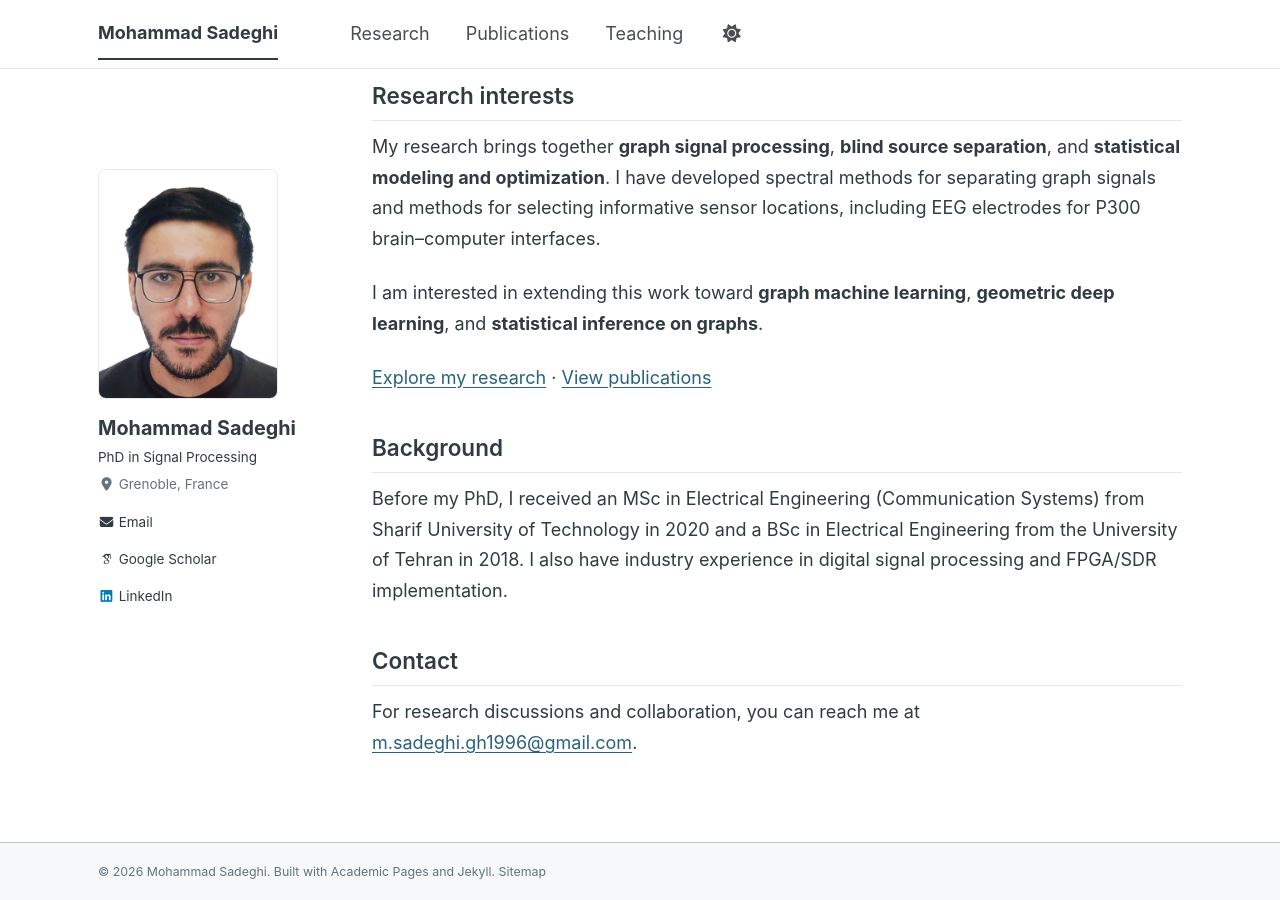
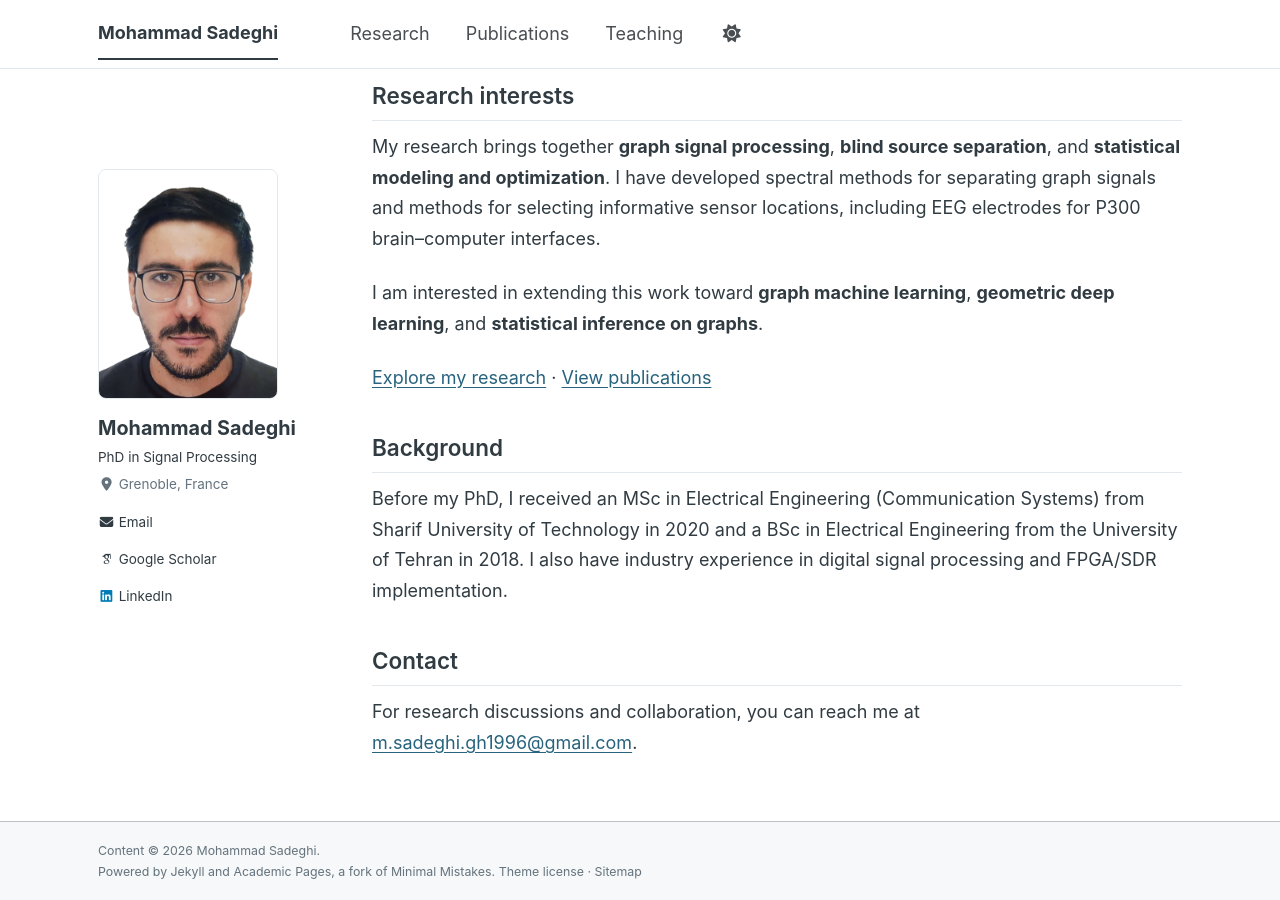
Before and after one commit to sadeghi1996m/sadeghi1996m, a Jekyll site: the page built from _pages/about.md, in a window 1280 px wide and 900 px high, scrolled down 561 px. Built offline with Jekyll 4.4.1, drawn with Linux system fonts in a browser that asks for light colours; some web fonts are replaced.

```diff
--- a/_config.yml
+++ b/_config.yml
@@ -48,7 +48,6 @@ include:
 exclude:
   - AGENTS.md
   - README.md
-  - LICENSE
   - Gemfile
   - Gemfile.lock
   - Dockerfile
--- a/_includes/footer.html
+++ b/_includes/footer.html
@@ -1,5 +1,7 @@
 <div class="page__footer-copyright">
-  &copy; {{ site.time | date: '%Y' }} {{ site.name }}.
-  Built with <a href="https://github.com/academicpages/academicpages.github.io">Academic Pages</a> and <a href="https://jekyllrb.com">Jekyll</a>.
+  Content &copy; {{ site.time | date: '%Y' }} {{ site.name }}.<br>
+  Powered by <a href="https://jekyllrb.com">Jekyll</a> and <a href="https://github.com/academicpages/academicpages.github.io">Academic Pages</a>,
+  a fork of <a href="https://mademistakes.com/work/jekyll-themes/minimal-mistakes/">Minimal Mistakes</a>.
+  <a href="{{ '/LICENSE' | relative_url }}">Theme license</a> &middot;
   <a href="{{ '/sitemap/' | relative_url }}">Sitemap</a>
 </div>
```
Also changed, not shown: README.md (+5 -1 lines).
